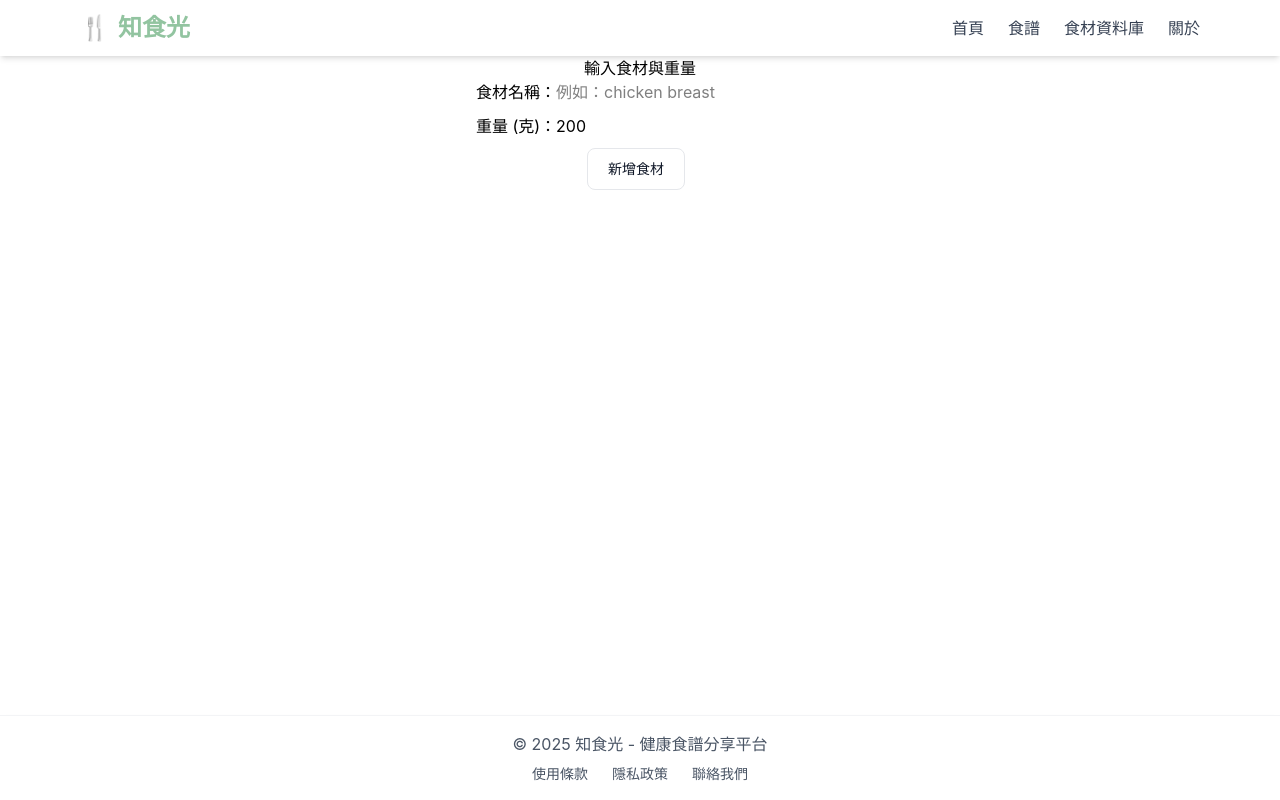
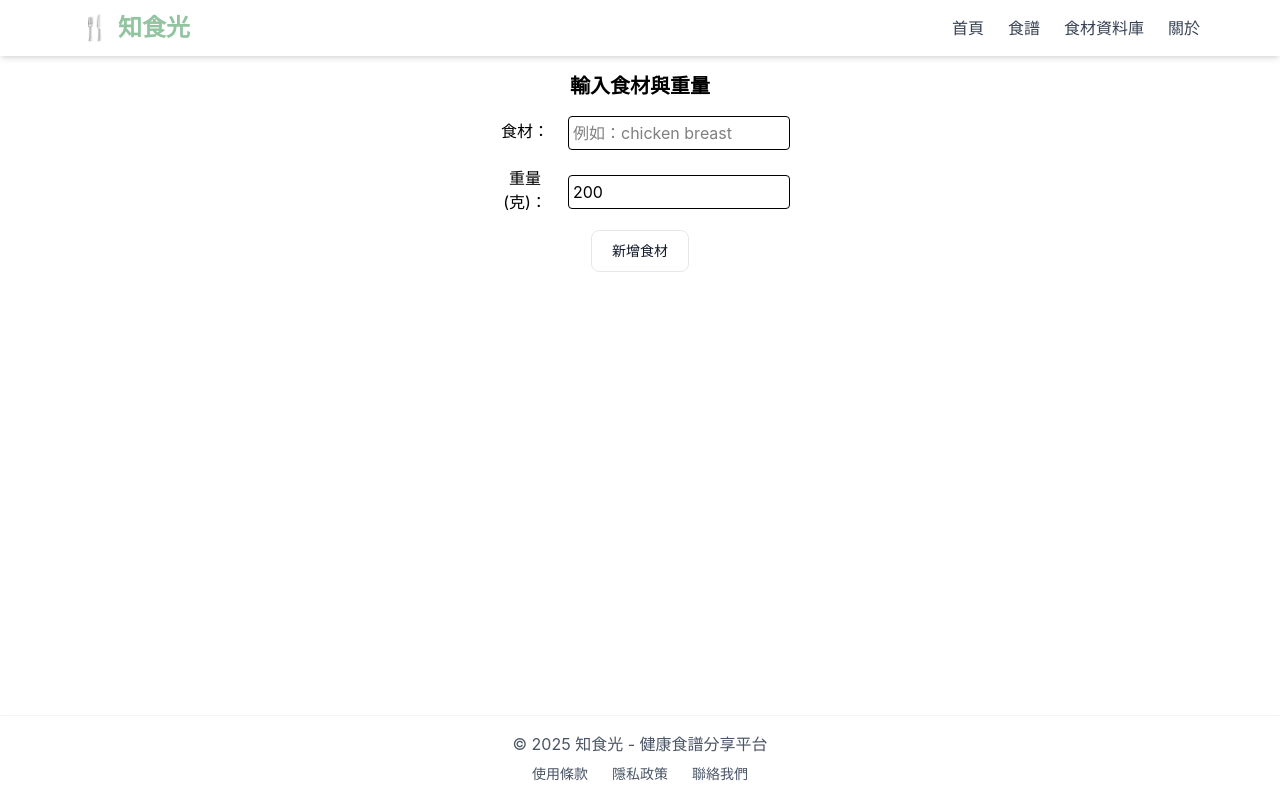
Before and after one commit to Sharon-Fu03/TimeToTasteProject, a React (Vite) app in the folder time_to_taste/: page /app in a window 1280 px wide. Built offline with nearby package versions, Linux system fonts and the light colour scheme.

Commit message:
ui 輸入

```diff
--- a/time_to_taste/src/App.jsx
+++ b/time_to_taste/src/App.jsx
@@ -1,15 +1,17 @@
 import './App.css';
 import axios from 'axios';
-import { useState } from 'react';
+import { useState, useEffect } from 'react';
 import { PieChart } from '@mui/x-charts';
 import Navbar from './Navbar';
 import './index.css';
 import Footer from './Footer';
+
 function App() {
   const [ingredientName, setIngredientName] = useState('');
   const [gram, setGram] = useState(200);
-  const [items, setItems] = useState([]); // 存放所有新增的食材
+  const [items, setItems] = useState([]);
   const [errorMsg, setErrorMsg] = useState('');
+  const [suggestions, setSuggestions] = useState([]); // 搜尋候選結果
 
 
   const totals = items.reduce(
@@ -23,16 +25,31 @@ function App() {
       acc.water += item.water || 0;
       return acc;
     },
-    {
-      energyKcal: 0,
-      protein: 0,
-      fat: 0,
-      carbs: 0,
-      sugar: 0,
-      sodium: 0,
-      water: 0,
+    { energyKcal: 0, protein: 0, fat: 0, carbs: 0, sugar: 0, sodium: 0, water: 0 }
+  );
+
+  // 即時搜尋
+  useEffect(() => {
+    const fetchSuggestions = async () => {
+      if (ingredientName.length < 1) {
+        setSuggestions([]);
+        return;
       }
-  );
+      try {
+        const res = await axios.get('/api/searchIngredients', {
+          params: { keyword: ingredientName },
+        });
+        console.log('搜尋結果:', res.data);
+        setSuggestions(res.data);
+      } catch (err) {
+        console.error('搜尋失敗:', err);
+      }
+    };
+
+    const timer = setTimeout(fetchSuggestions, 300); // debounce
+    return () => clearTimeout(timer);
+  }, [ingredientName]);
+
   // 按下新增食材
   const handleAdd = async () => {
     if (!ingredientName) {
@@ -41,16 +58,16 @@ function App() {
     }
 
     try {
-      const response = await axios.post('http://localhost:8080/getIngredient', {
-        ingredientName: ingredientName,
-        gram: gram
+      const response = await axios.post('/getIngredient', {
+        ingredientName,
+        gram,
       });
 
-      // 把新的食材加到清單
       setItems([...items, { ...response.data, gram }]);
       setIngredientName('');
       setGram(200);
       setErrorMsg('');
+      setSuggestions([]);
     } catch (error) {
       console.error('API 呼叫失敗:', error);
       setErrorMsg('連接後端失敗');
@@ -58,31 +75,72 @@ function App() {
   };
 
   return (
+    <div className="App">
+      <Navbar />
+      <h2 className="text-xl font-bold my-4">輸入食材與重量</h2>
 
-    <div className="App" >
-        <Navbar />
-        <h2>輸入食材與重量</h2>
 
-        <div style={{ marginBottom: '10px' }}>
-            <label>食材名稱：</label>
+      {/* 食材名稱與重量輸入區塊 */}
+      <div className="mb-3 flex flex-col items-center justify-center" >
+        <div style={{ maxWidth: '300px', width: '100%' }}>
+          <div className="flex flex-col gap-2">
+            <div className="flex items-center">
+              <label className="block mb-1 mr-2" style={{ minWidth: '70px' }}>食材：</label>
+              <div style={{ position: 'relative', flex: 1 }}>
                 <input
                   type="text"
                   value={ingredientName}
                   onChange={(e) => setIngredientName(e.target.value)}
                   placeholder="例如：chicken breast"
+                  className="border rounded p-1 w-full"
                 />
+                {suggestions.length > 0 && (
+                  <ul
+                    className="absolute left-0 mt-1 border bg-white shadow-lg z-10"
+                    style={{
+                      top: '100%',
+                      left: 0,
+                      width: '100%',
+                      maxHeight: '200px',
+                      overflowY: 'auto',
+                      boxSizing: 'border-box',
+                    }}
+                  >
+                    {suggestions.map((s, idx) => (
+                      <li
+                        key={idx}
+                        className="p-2 hover:bg-gray-100 cursor-pointer"
+                        onClick={() => {
+                          setIngredientName(s.cName || s.ingredientName);
+                          setSuggestions([]);
+                        }}
+                      >
+                        {s.cName} ({s.ingredientName})
+                      </li>
+                    ))}
+                  </ul>
+                )}
               </div>
-
-        <div style={{ marginBottom: '10px' }}>
-            <label>重量 (克)：</label>
+            </div>
+            <div className="flex items-center mt-2">
+              <label className="block mb-1 mr-2" style={{ minWidth: '70px' }}>重量 (克)：</label>
               <input
                 type="number"
                 value={gram}
                 onChange={(e) => setGram(Number(e.target.value))}
+                className="border rounded p-1 w-full"
               />
             </div>
+          </div>
+        </div>
+      </div>
 
-        <button  type="button" onClick={handleAdd} className="py-2.5 px-5 me-2 mb-2 text-sm font-medium text-gray-900 focus:outline-none bg-white rounded-lg border border-gray-200 hover:bg-gray-100 hover:text-blue-700 focus:z-10 focus:ring-4 focus:ring-gray-100 dark:focus:ring-gray-700 dark:bg-gray-800 dark:text-gray-400 dark:border-gray-600 dark:hover:text-white dark:hover:bg-gray-700">
+      {/* 新增按鈕 */}
+      <button
+        type="button"
+        onClick={handleAdd}
+        className="py-2.5 px-5 mb-4 text-sm font-medium text-gray-900 bg-white rounded-lg border border-gray-200 hover:bg-gray-100 hover:text-blue-700"
+      >
         新增食材
       </button>
 
```
Lines whose indentation alone changed are shown as unchanged.
